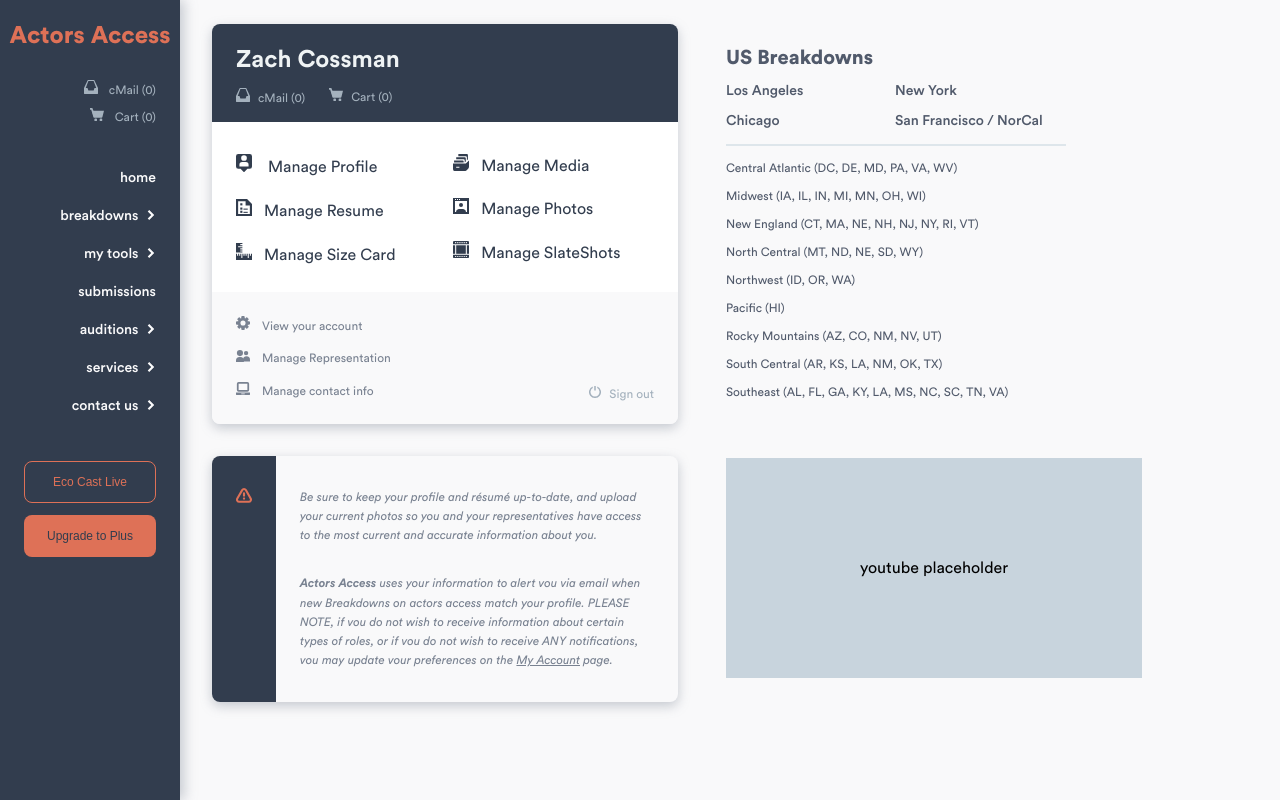
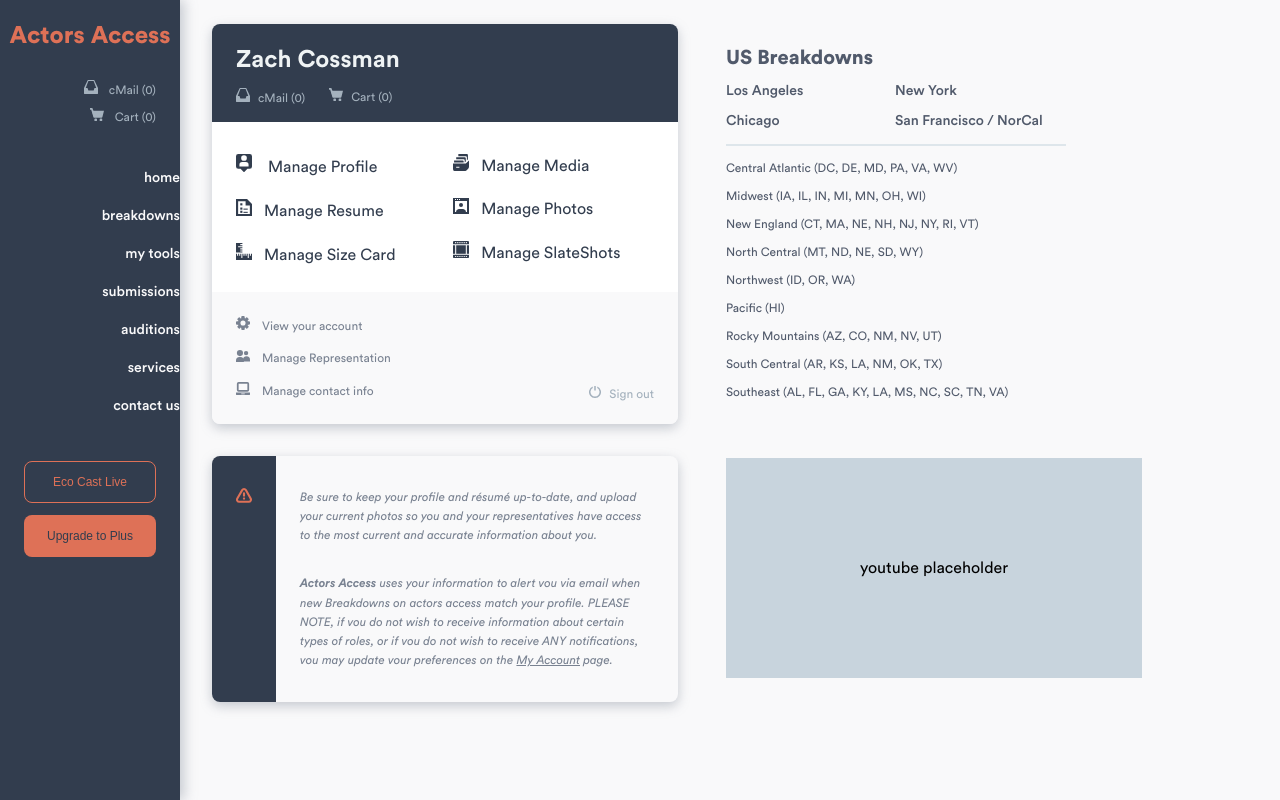
Before and after one commit to Zachcos/ActorsAccessRedesign, a Next.js app: page / in a window 1280 px wide. Built offline with nearby package versions, Linux system fonts and the light colour scheme.

Commit message:
Refactor NavLinks to separate component

```diff
--- /dev/null
+++ b/components/navLinks.tsx
@@ -0,0 +1,34 @@
+import { menuItems } from '../data/dropdownData';
+import styled from 'styled-components';
+import { colors, font } from '../styles/variables';
+
+const NavLinksWrapper = styled.ul`
+  ${font(14, 500, `${colors.neut_1}`)};
+  margin: 0 0 48px 0;
+  text-align: right;
+  li {
+    cursor: pointer;
+    margin-bottom: 24px;
+    &:last-child {
+      margin-bottom: 0;
+    }
+    svg {
+      margin-left: 4px;
+      transform: rotate(-90deg);
+    }
+    svg g {
+      fill: ${colors.neut_1};
+    }
+  }
+`;
+const NavLinks = () => {
+  return (
+    <NavLinksWrapper>
+      {menuItems.map((item: MenuItemProps, index: number) => (
+        <li key={index}>{item.title}</li>
+      ))}
+    </NavLinksWrapper>
+  );
+};
+
+export default NavLinks;
--- a/components/sideBar.tsx
+++ b/components/sideBar.tsx
@@ -1,6 +1,7 @@
 import styled from 'styled-components';
 import { colors, font } from '../styles/variables';
-import { Arrow, Cart, MailEmpty } from '../styles/icons';
+import { Cart, MailEmpty } from '../styles/icons';
+import NavLinks from './navLinks';
 
 const SideBarWrapper = styled.div`
   background-color: ${colors.neut_8};
@@ -36,25 +37,6 @@
     .link_cart svg g,
     .link_mail svg g {
       fill: ${colors.neut_5};
-    }
-  }
-  .navLinks {
-    ${font(14, 500, `${colors.neut_1}`)};
-    margin: 0 24px 48px 0;
-    text-align: right;
-    li {
-      cursor: pointer;
-      margin-bottom: 24px;
-      &:last-child {
-        margin-bottom: 0;
-      }
-      svg {
-        margin-left: 4px;
-        transform: rotate(-90deg);
-      }
-      svg g {
-        fill: ${colors.neut_1};
-      }
     }
   }
   .buttons {
@@ -97,7 +79,7 @@
         </a>
       </div>
       <ul className='navLinks'>
-        <li>home</li>
+        {/* <li>home</li>
         <li>
           breakdowns <Arrow />
         </li>
@@ -113,7 +95,8 @@
         </li>
         <li>
           contact us <Arrow />
-        </li>
+        </li> */}
+        <NavLinks />
       </ul>
       <div className='buttons'>
         <button className='ecoCast'>Eco Cast Live</button>
```
